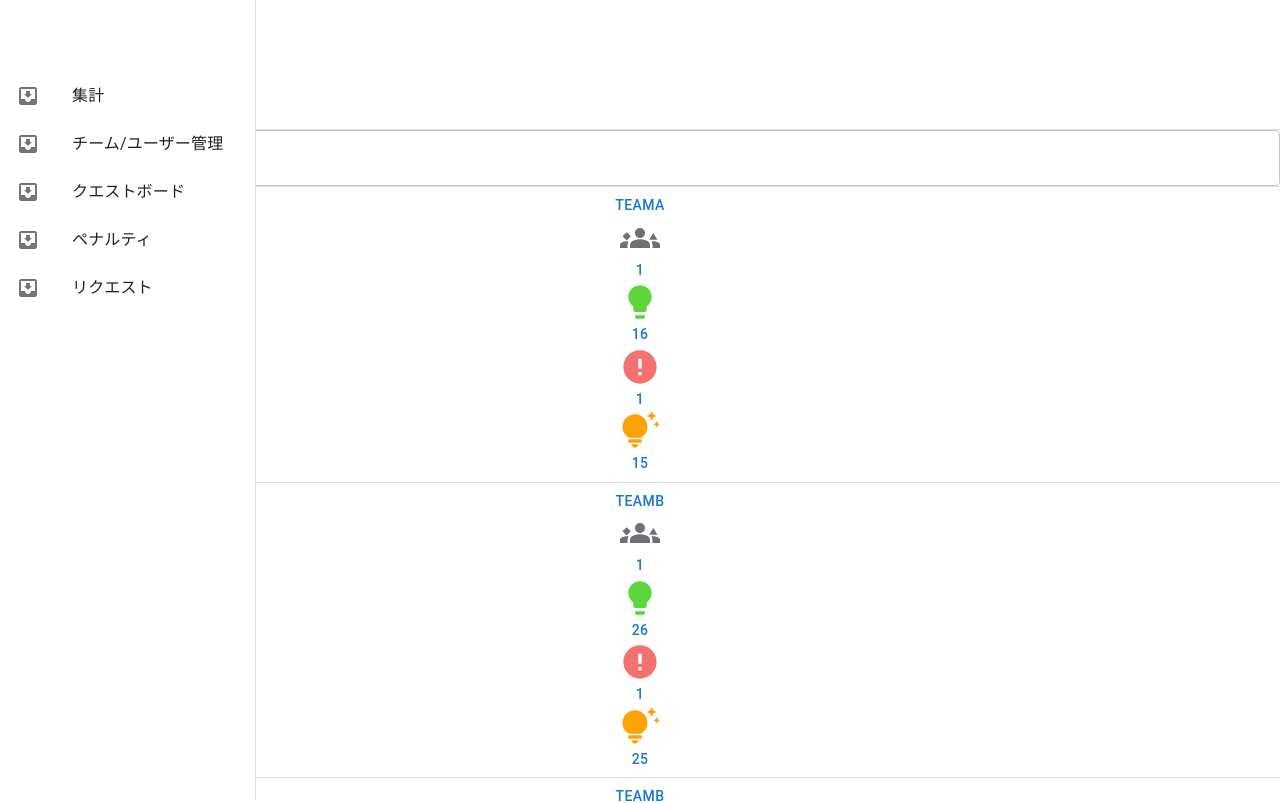
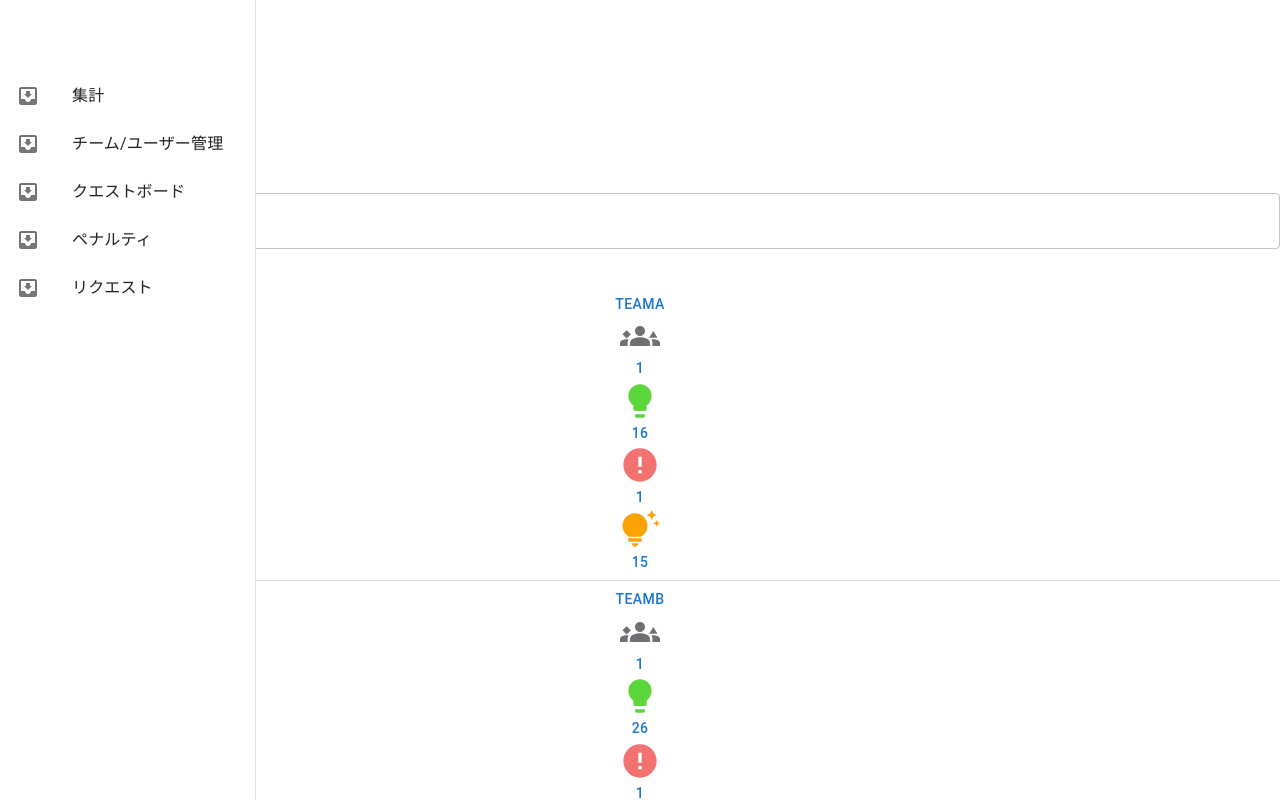
Before and after one commit to hito-kotaro/dcq-didactic-morpheus, a React (Create React App) app: page /home in a window 1280 px wide. Shown: the top 803 px of the page. Built offline with nearby package versions, Linux system fonts and the light colour scheme.

Commit message:
コンポーネント分割

```diff
--- /dev/null
+++ b/src/components/mol/MainMenuTools/TeamListTool.tsx
@@ -0,0 +1,33 @@
+import React, { VFC } from 'react';
+import { TextField, Button } from '@mui/material';
+import { inputHandlerType } from '../../../types/inputHandlerType';
+
+type Props = {
+  handler: inputHandlerType;
+  onClick: () => void;
+};
+
+const TeamListTool: VFC<Props> = (props) => {
+  const { handler, onClick } = props;
+  return (
+    <div className="flex">
+      <div className="w-4/6">
+        <TextField
+          fullWidth
+          type="text"
+          label="チーム名で検索"
+          variant="outlined"
+          onChange={handler.onChange}
+          value={handler.value}
+        />
+      </div>
+      <div className="ml-auto pt-2 text-right">
+        <Button variant="contained" onClick={onClick}>
+          新規作成
+        </Button>
+      </div>
+    </div>
+  );
+};
+
+export default TeamListTool;
--- /dev/null
+++ b/src/components/mol/MenuHeader/UserInfo.tsx
@@ -0,0 +1,27 @@
+import React, { VFC } from 'react';
+import LightbulbIcon from '@mui/icons-material/Lightbulb';
+import MyAvatar from '../../atoms/MyAvatar/MyAvatar';
+import ScoreIcon from '../../atoms/ScoreIcon/ScoreIcon';
+
+type Props = {
+  name: string;
+  team: string;
+  score: number;
+};
+
+const UserInfo: VFC<Props> = (props) => {
+  const { name, team, score } = props;
+  return (
+    <div className="flex">
+      <MyAvatar name={name} team={team} />
+      <div className="ml-auto">
+        <ScoreIcon
+          icon={<LightbulbIcon sx={{ fontSize: 40, color: '#5CD63D' }} />}
+          score={score}
+        />
+      </div>
+    </div>
+  );
+};
+
+export default UserInfo;
--- a/src/components/org/TeamManagement/TeamManagement.tsx
+++ b/src/components/org/TeamManagement/TeamManagement.tsx
@@ -5,24 +5,27 @@
 import SplitTemplate from '../../templates/SplitTemplate';
 import UserList from '../UserList/UserList';
 import { users } from '../../../testData/UserData';
+import UserInfo from '../../mol/MenuHeader/UserInfo';
+import TeamListTool from '../../mol/MainMenuTools/TeamListTool';
 
 const TeamManagement = () => {
   const teamHandler = useInputForm();
 
   return (
     <SplitTemplate
+      menuHeader={<UserInfo name="KOTARO" team="TeamA" score={10} />}
       menuTool={
-        <TextField
-          fullWidth
-          type="text"
-          label="チーム名で検索"
-          variant="outlined"
-          onChange={teamHandler.onChange}
-          value={teamHandler.value}
+        <TeamListTool
+          handler={teamHandler}
+          onClick={() => console.log('new')}
         />
       }
       menuContents={<TeamList />}
-      mainHeader={<div className="pt-7 h-1/6">Team名 のメンバー</div>}
+      mainHeader={
+        <div className="pt-7 h-1/6 text-center">
+          <span className="text-2xl font-semibold">Team</span>のメンバー
+        </div>
+      }
       mainContents={<UserList users={users} />}
     />
   );
--- a/src/components/templates/SplitTemplate.tsx
+++ b/src/components/templates/SplitTemplate.tsx
@@ -1,8 +1,7 @@
-import { Divider } from '@mui/material';
 import React, { ReactElement, VFC } from 'react';
-import MyAvatar from '../atoms/MyAvatar/MyAvatar';
 
 type Props = {
+  menuHeader: ReactElement;
   menuTool: ReactElement;
   menuContents: ReactElement;
   mainHeader: ReactElement;
@@ -10,25 +9,27 @@
 };
 
 const SplitTemplate: VFC<Props> = (props) => {
-  const { menuTool, menuContents, mainHeader, mainContents } = props;
+  const { menuHeader, menuTool, menuContents, mainHeader, mainContents } =
+    props;
   return (
     <div className="w-full h-full ">
       <div className="flex w-full h-full ">
         <div className=" w-1/2 h-full">
-          <div className=" pt-7 px-3  h-1/6">
-            <MyAvatar name="KOTARO" team="team" />
+          <div className=" pt-7 px-3  h-1/6 border-b-1">
+            {/* Menu Header */}
+            {menuHeader}
           </div>
-          <Divider />
           <div className="h-5/6 ">
-            <div className="pt-3 px-3  h-1/6">{menuTool}</div>
-            <Divider />
+            <div className="pt-3 px-3  h-1/6 border-b-1">{menuTool}</div>
             <div className=" h-5/6 overflow-y-scroll">{menuContents}</div>
           </div>
         </div>
-        <div className=" w-1/2  h-full">
-          {/* Main Panel Header */}
-          {mainHeader}
-          <Divider />
+        <div className=" w-1/2  border-l-1 h-full ">
+          <div className="h-1/6 border-b-1">
+            {/* Main Panel Header */}
+            {mainHeader}
+          </div>
+          {/* <Divider /> */}
 
           <div className="h-5/6 pt-3 overflow-y-scroll">
             {/* Main Panel Contents */}
```
